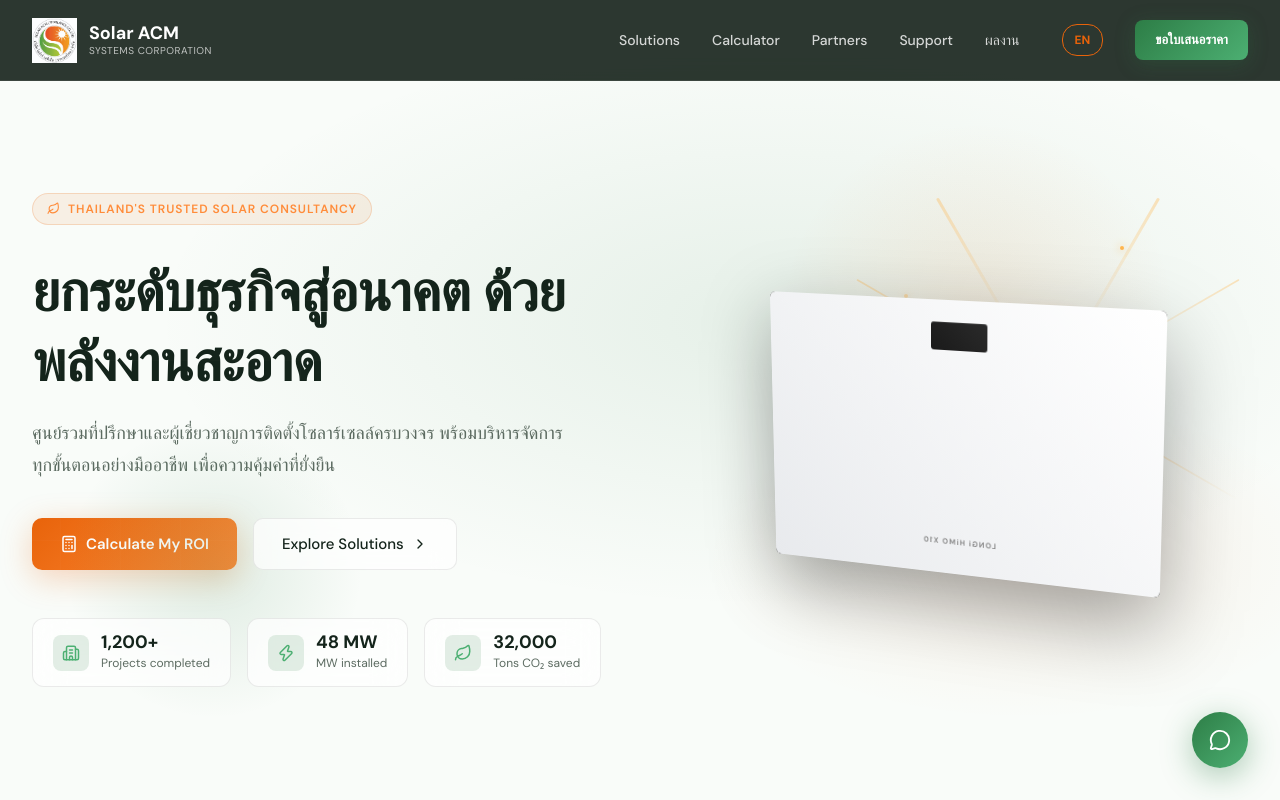
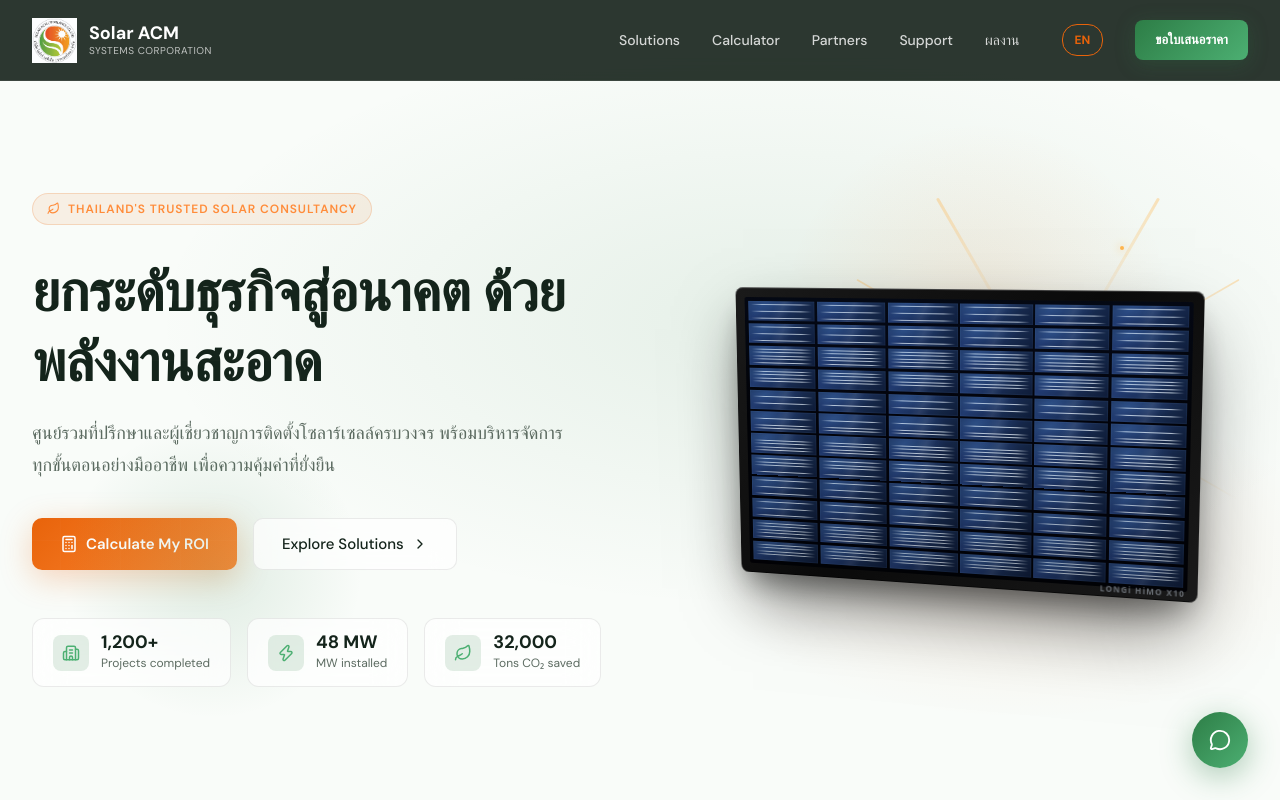
Before and after one commit to SolarACM/WebSiteSolarACM-, a Next.js app: page / in a window 1280 px wide. Shown: the top 800 px of the page. Built offline with nearby package versions, Linux system fonts and the light colour scheme.

Commit message:
fix: redesign solar panel (1 face, no back) + แก้ value 25→30, 500→100

```diff
--- a/app/page.js
+++ b/app/page.js
@@ -357,7 +357,7 @@ function StatPill({ icon: Icon, label, value }) {
   );
 }
 
-/* ─── 3D SOLAR PANEL — สไตล์ Longi HiMO X10 (landscape, 6×12 cells, multi-busbar) ──── */
+/* ─── 3D SOLAR PANEL — สไตล์ Longi HiMO X10 (single front face + perspective tilt) ──── */
 function SolarPanel3D() {
   const wrapperRef = useRef(null);
   const panelRef = useRef(null);
@@ -370,18 +370,15 @@ function SolarPanel3D() {
     const cy = rect.top + rect.height / 2;
     const dx = (e.clientX - cx) / rect.width;
     const dy = (e.clientY - cy) / rect.height;
-    const rotY = dx * 35;
-    const rotX = -10 - dy * 18; // tilt baseline ที่ -10°
-    panelRef.current.style.transform = `rotateX(${rotX}deg) rotateY(${rotY}deg)`;
+    panelRef.current.style.transform = `perspective(1400px) rotateX(${-dy * 18 - 6}deg) rotateY(${dx * 28}deg)`;
   }
   function handleMouseLeave() {
     setIsHovering(false);
     if (panelRef.current) panelRef.current.style.transform = "";
   }
 
-  // HiMO X10: 6 cols × 12 rows = 72 full-size cells (real panel layout)
+  // HiMO X10 หรือ Hi-MO 6: 6 cols × 12 rows = 72 full-size monocrystalline cells
   const cols = 6, rows = 12;
-  const frameThickness = 6; // black anodized aluminum frame
 
   return (
     <div
@@ -390,8 +387,7 @@ function SolarPanel3D() {
       onMouseEnter={() => setIsHovering(true)}
       onMouseLeave={handleMouseLeave}
       style={{
-        width: "min(460px, 95%)", height: 460,
-        perspective: 1600,
+        width: "min(520px, 95%)", height: 440,
         display: "flex", alignItems: "center", justifyContent: "center",
         position: "relative", zIndex: 2,
       }}
@@ -400,126 +396,101 @@ function SolarPanel3D() {
         ref={panelRef}
         className={isHovering ? "" : "solar-panel-auto-rotate"}
         style={{
-          width: 420, height: 280,                                              // landscape ~1.5:1 like real panel
+          width: 480, height: 300, // landscape 1.6:1 ratio of real panel
           position: "relative",
-          transformStyle: "preserve-3d",
-          transition: isHovering ? "transform 0.1s ease-out" : "transform 0.6s ease-out",
-          filter: "drop-shadow(0 30px 40px rgba(0,0,0,0.35))",
+          transition: isHovering ? "transform 0.1s ease-out" : "transform 0.7s ease-out",
+          transformOrigin: "center center",
         }}
       >
-        {/* ─── FRONT FACE ─────────────────────── */}
+        {/* Outer black aluminum frame */}
         <div style={{
-          position: "absolute", inset: 0,
-          background: "linear-gradient(135deg, #0a0a0a 0%, #1c1c1c 100%)",     // black aluminum frame
-          borderRadius: 6,
-          padding: frameThickness,
-          transform: "translateZ(7px)",
-          boxShadow: "inset 0 1px 0 rgba(255,255,255,0.15), inset 0 -1px 0 rgba(0,0,0,0.5)",
+          width: "100%", height: "100%",
+          background: "linear-gradient(135deg, #1a1a1a 0%, #0a0a0a 50%, #1a1a1a 100%)",
+          borderRadius: 8,
+          padding: 10,
+          boxShadow: `
+            0 35px 70px -10px rgba(0,0,0,0.55),
+            0 18px 30px -10px rgba(0,0,0,0.4),
+            0 0 0 1px rgba(255,255,255,0.05),
+            inset 0 1px 0 rgba(255,255,255,0.2),
+            inset 0 -1px 0 rgba(0,0,0,0.55)
+          `,
         }}>
-          {/* Inner: dark backsheet visible between cells */}
+          {/* Inner backsheet (gap visible between cells) */}
           <div style={{
             width: "100%", height: "100%",
-            background: "#050811",                                              // very dark navy backsheet
-            borderRadius: 2,
-            padding: 2,
+            background: "#02030a",
+            borderRadius: 3,
+            padding: 4,
             display: "grid",
             gridTemplateColumns: `repeat(${cols}, 1fr)`,
             gridTemplateRows: `repeat(${rows}, 1fr)`,
-            gap: 1.5,
+            gap: 2.5,
             position: "relative",
             overflow: "hidden",
+            boxShadow: "inset 0 0 30px rgba(0,0,0,0.7)",
           }}>
-            {/* Cells */}
+            {/* 72 monocrystalline cells */}
             {Array.from({ length: cols * rows }).map((_, i) => (
               <div key={i} style={{
                 background: `
                   linear-gradient(135deg,
-                    #0f1f3d 0%,
-                    #1a3461 30%,
-                    #15294e 60%,
-                    #0d1830 100%
+                    #1a2f5b 0%,
+                    #213a6f 22%,
+                    #1a2f5b 50%,
+                    #142545 75%,
+                    #0d1a36 100%
                   )
-                `,                                                              // monocrystalline iridescent dark blue
+                `,
                 position: "relative",
                 overflow: "hidden",
-                boxShadow: "inset 0 0 0 0.5px rgba(120,160,210,0.10)",
+                boxShadow: "inset 0 0 0 0.5px rgba(140,180,230,0.12)",
               }}>
-                {/* 9 multi-busbar horizontal silver lines (HiMO MBB technology) */}
-                {[12, 22, 32, 42, 52, 62, 72, 82, 92].map((top) => (
+                {/* 5 silver busbar lines (HiMO MBB technology) */}
+                {[16, 33, 50, 67, 84].map((top) => (
                   <div key={top} style={{
-                    position: "absolute", left: 0, right: 0, top: `${top}%`,
-                    height: 0.5,
-                    background: "linear-gradient(90deg, rgba(220,225,235,0.0) 0%, rgba(220,225,235,0.55) 15%, rgba(220,225,235,0.55) 85%, rgba(220,225,235,0.0) 100%)",
+                    position: "absolute", left: "4%", right: "4%", top: `${top}%`,
+                    height: 0.7,
+                    background: "linear-gradient(90deg, transparent 0%, rgba(225,235,245,0.8) 18%, rgba(225,235,245,0.8) 82%, transparent 100%)",
                   }} />
                 ))}
-                {/* Vertical finger grid (very faint) */}
-                {[20, 40, 60, 80].map((left) => (
-                  <div key={left} style={{
-                    position: "absolute", top: 0, bottom: 0, left: `${left}%`,
-                    width: 0.3, background: "rgba(180,195,220,0.08)",
-                  }} />
-                ))}
-                {/* Iridescent corner highlight */}
+                {/* Iridescent reflection (top-left) */}
                 <div style={{
-                  position: "absolute", top: 0, left: 0, width: "60%", height: "60%",
-                  background: "radial-gradient(circle at 20% 20%, rgba(80,140,200,0.12), transparent 60%)",
+                  position: "absolute", inset: 0,
+                  background: "radial-gradient(ellipse at 22% 22%, rgba(100,170,235,0.18) 0%, transparent 55%)",
                 }} />
+                {/* Subtle sheen */}
+                <div style={{
+                  position: "absolute", inset: 0,
+                  background: "linear-gradient(115deg, transparent 38%, rgba(255,255,255,0.07) 50%, transparent 62%)",
+                }} />
               </div>
             ))}
-            {/* Glass reflection sheen (animated) */}
+            {/* Animated glass sheen across whole panel */}
             <div className="panel-sheen" style={{
               position: "absolute", inset: 0,
-              background: "linear-gradient(115deg, transparent 25%, rgba(255,255,255,0.14) 50%, transparent 75%)",
+              background: "linear-gradient(115deg, transparent 22%, rgba(255,255,255,0.20) 50%, transparent 78%)",
               pointerEvents: "none",
             }} />
-            {/* Subtle anti-reflective coating tint */}
+            {/* Anti-reflective coating overlay */}
             <div style={{
               position: "absolute", inset: 0,
-              background: "linear-gradient(180deg, rgba(20,40,80,0.08) 0%, transparent 50%, rgba(0,0,0,0.10) 100%)",
+              background: "linear-gradient(180deg, rgba(30,65,130,0.10) 0%, transparent 45%, rgba(0,0,0,0.18) 100%)",
               pointerEvents: "none",
             }} />
           </div>
-        </div>
-
-        {/* ─── BACK FACE (junction box visible) ─── */}
-        <div style={{
-          position: "absolute", inset: 0,
-          background: "linear-gradient(135deg, #ffffff 0%, #e8eaed 100%)",     // white backsheet
-          borderRadius: 6,
-          transform: "translateZ(-7px) rotateY(180deg)",
-        }}>
-          {/* Junction box */}
+
+          {/* Brand marking — bottom-right of frame (subtle, like real panel) */}
           <div style={{
-            position: "absolute", top: "8%", left: "50%", transform: "translateX(-50%)",
-            width: 60, height: 28,
-            background: "linear-gradient(135deg, #2a2a2a, #1a1a1a)",
-            borderRadius: 3,
-            boxShadow: "inset 0 1px 0 rgba(255,255,255,0.1)",
-          }} />
-          {/* Brand label */}
-          <div style={{
-            position: "absolute", bottom: "10%", left: "50%", transform: "translateX(-50%)",
-            fontSize: 8, fontWeight: 700, color: "#888", letterSpacing: "0.15em",
-          }}>LONGi HiMO X10</div>
-        </div>
-
-        {/* ─── 4 EDGES (black aluminum frame depth) ─── */}
-        {[
-          { side: "top",    w: "100%", h: 14, transform: "translateY(-7px) rotateX(90deg)", top: 0, left: 0 },
-          { side: "bottom", w: "100%", h: 14, transform: "translateY(7px) rotateX(90deg)",  bottom: 0, left: 0 },
-          { side: "left",   w: 14, h: "100%", transform: "translateX(-7px) rotateY(90deg)", top: 0, left: 0 },
-          { side: "right",  w: 14, h: "100%", transform: "translateX(7px) rotateY(90deg)",  top: 0, right: 0 },
-        ].map((e) => (
-          <div key={e.side} style={{
-            position: "absolute",
-            width: e.w, height: e.h,
-            top: e.top, bottom: e.bottom, left: e.left, right: e.right,
-            background: "linear-gradient(135deg, #1a1a1a 0%, #0a0a0a 50%, #1a1a1a 100%)",
-            transform: e.transform,
-            transformOrigin: e.side === "top" ? "bottom" : e.side === "bottom" ? "top" : e.side === "left" ? "right" : "left",
-            boxShadow: "inset 0 0 4px rgba(0,0,0,0.6)",
-          }} />
-        ))}
+            position: "absolute", bottom: 2, right: 12,
+            fontSize: 8, color: "rgba(200,210,225,0.45)",
+            fontWeight: 600, letterSpacing: "0.15em",
+            pointerEvents: "none",
+            fontFamily: "system-ui, sans-serif",
+          }}>
+            LONGi HiMO X10
+          </div>
+        </div>
       </div>
     </div>
   );
@@ -663,14 +634,14 @@ function CounterStat({ value, suffix = "", label, color, icon: Icon }) {
 function StatsCounterSection({ lang }) {
   const stats = lang === "th"
     ? [
-        { value: 500, suffix: "+", label: "โครงการที่ติดตั้งแล้ว", color: "#2D7D46", icon: Building2 },
-        { value: 25, suffix: " ปี", label: "การรับประกันระบบ", color: "#E8630A", icon: Shield },
+        { value: 100, suffix: "+", label: "โครงการที่ติดตั้งแล้ว", color: "#2D7D46", icon: Building2 },
+        { value: 30, suffix: " ปี", label: "การรับประกันระบบ", color: "#E8630A", icon: Shield },
         { value: 70, suffix: "%", label: "ประหยัดค่าไฟต่อเดือน", color: "#4CAF72", icon: TrendingUp },
         { value: 98, suffix: "%", label: "ความพึงพอใจของลูกค้า", color: "#FF8C3A", icon: Award },
       ]
     : [
-        { value: 500, suffix: "+", label: "Projects Installed", color: "#2D7D46", icon: Building2 },
-        { value: 25, suffix: " yrs", label: "System Warranty", color: "#E8630A", icon: Shield },
+        { value: 100, suffix: "+", label: "Projects Installed", color: "#2D7D46", icon: Building2 },
+        { value: 30, suffix: " yrs", label: "System Warranty", color: "#E8630A", icon: Shield },
         { value: 70, suffix: "%", label: "Monthly Bill Savings", color: "#4CAF72", icon: TrendingUp },
         { value: 98, suffix: "%", label: "Customer Satisfaction", color: "#FF8C3A", icon: Award },
       ];
@@ -1686,14 +1657,13 @@ export default function SolarACM() {
         ::-webkit-scrollbar-track { background: #F0F4F1; }
         ::-webkit-scrollbar-thumb { background: #2D7D46; border-radius: 3px; }
 
-        /* ── 3D Solar Panel: gentle oscillating tilt ─────── */
-        @keyframes solar-panel-oscillate {
-          0%   { transform: rotateX(-12deg) rotateY(-22deg); }
-          50%  { transform: rotateX(-12deg) rotateY(22deg); }
-          100% { transform: rotateX(-12deg) rotateY(-22deg); }
+        /* ── 3D Solar Panel: gentle perspective tilt ─────── */
+        @keyframes solar-panel-tilt {
+          0%, 100% { transform: perspective(1400px) rotateX(-8deg) rotateY(-16deg); }
+          50%      { transform: perspective(1400px) rotateX(-8deg) rotateY(16deg); }
         }
         .solar-panel-auto-rotate {
-          animation: solar-panel-oscillate 10s ease-in-out infinite;
+          animation: solar-panel-tilt 9s ease-in-out infinite;
         }
         /* Sheen sweep across the panel */
         @keyframes panel-sheen {
```
